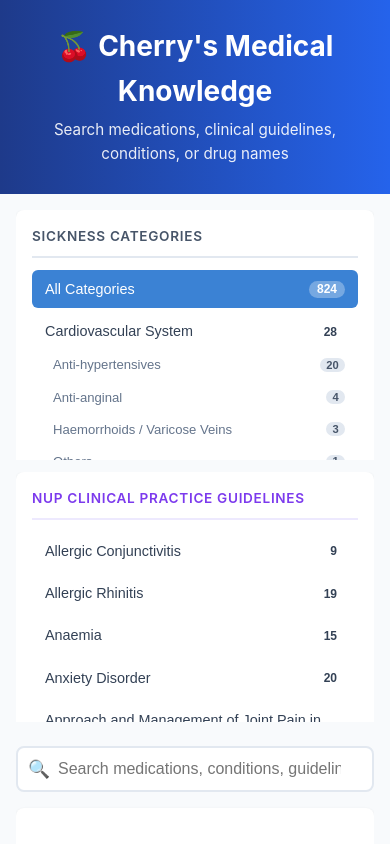
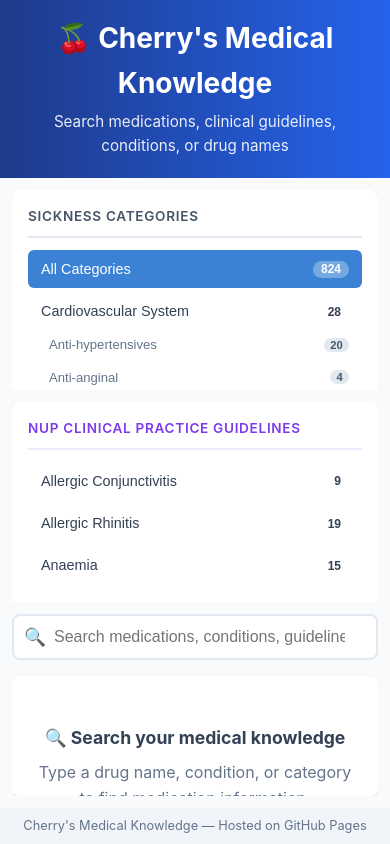
Before and after one commit to seahkailer/cherrys-medical-knowledge, a React (Vite) app: page / in a window 390 px wide. Shown: the top 844 px of the page. Built offline with nearby package versions, Linux system fonts and the light colour scheme.

Commit message:
fix: lock entire app to viewport height — sidebar columns and content panel each scroll independently, no page scroll

```diff
--- a/src/App.css
+++ b/src/App.css
@@ -2,15 +2,17 @@
 .app-container {
   display: flex;
   flex-direction: column;
-  min-height: 100vh;
+  height: 100%;          /* fill #root exactly */
+  overflow: hidden;
   background-color: #f8fafc;
   color: #1e293b;
 }
 
 .app-header {
+  flex-shrink: 0;        /* header never shrinks */
   background: linear-gradient(to right, #1e3a8a, #2563eb);
   color: white;
-  padding: 1.5rem 2rem;
+  padding: 1rem 2rem;
   text-align: center;
 }
 
@@ -33,20 +35,18 @@
 
 .app-main {
   display: flex;
-  flex: 1;
-  max-width: 1600px;
-  margin: 0 auto;
-  padding: 1.5rem;
-  gap: 1.5rem;
-  /* fill the viewport height so sidebar columns can scroll independently */
-  height: calc(100vh - 120px);
+  flex: 1;               /* fill all remaining height between header and footer */
+  min-height: 0;         /* critical — allows flex children to shrink below content size */
+  padding: 1rem 1.5rem;
+  gap: 1rem;
   overflow: hidden;
 }
 
 .app-footer {
+  flex-shrink: 0;
   background-color: #f1f5f9;
   text-align: center;
-  padding: 1rem;
+  padding: 0.5rem;
   font-size: 0.8rem;
   color: #64748b;
 }
@@ -57,17 +57,16 @@
   flex-direction: row;
   gap: 0.75rem;
   flex-shrink: 0;
-  width: 520px;
-  /* sidebar itself doesn't scroll — each column does */
+  width: 500px;
+  min-height: 0;         /* allow flex children to scroll */
   overflow: hidden;
 }
 
 .sidebar-col {
   flex: 1;
+  min-height: 0;
   overflow-y: auto;
-  /* smooth scroll on iOS */
   -webkit-overflow-scrolling: touch;
-  /* subtle scrollbar */
   scrollbar-width: thin;
   scrollbar-color: #cbd5e1 transparent;
 }
@@ -221,14 +220,16 @@
 /* ===== Main Content ===== */
 .content {
   flex: 1;
+  min-width: 0;
+  min-height: 0;
   display: flex;
   flex-direction: column;
   overflow: hidden;
-  min-width: 0;
 }
 
 .results-container {
   flex: 1;
+  min-height: 0;         /* allow it to shrink and scroll */
   overflow-y: auto;
   background: white;
   border-radius: 8px;
@@ -470,22 +471,28 @@
 @media (max-width: 900px) {
   .app-main {
     flex-direction: column;
-    height: auto;
-    overflow: visible;
-    padding: 1rem;
+    overflow: hidden;
+    padding: 0.75rem;
+    gap: 0.75rem;
   }
 
   .sidebar {
     width: 100%;
+    flex-shrink: 0;
     flex-direction: row;
-    overflow: visible;
-    max-height: none;
+    min-height: 0;
+    max-height: 45vh;    /* sidebar takes up to 45% of viewport height */
+    overflow: hidden;
   }
 
   .sidebar-col {
-    overflow-y: visible;
-    max-height: 300px;
+    min-height: 0;
     overflow-y: auto;
+  }
+
+  .content {
+    min-height: 0;
+    flex: 1;
   }
 
   .result-dosage {
@@ -496,10 +503,11 @@
 @media (max-width: 600px) {
   .sidebar {
     flex-direction: column;
+    max-height: 50vh;
   }
 
   .sidebar-col {
-    max-height: 250px;
+    max-height: 200px;
   }
 }
 
--- a/src/index.css
+++ b/src/index.css
@@ -7,8 +7,11 @@
   padding: 0;
 }
 
-html {
-  scroll-behavior: smooth;
+/* Lock the page to the viewport — no page-level scrolling */
+html,
+body {
+  height: 100%;
+  overflow: hidden;
 }
 
 body {
@@ -21,7 +24,8 @@ body {
 }
 
 #root {
-  min-height: 100vh;
+  height: 100%;
   display: flex;
   flex-direction: column;
+  overflow: hidden;
 }
```
